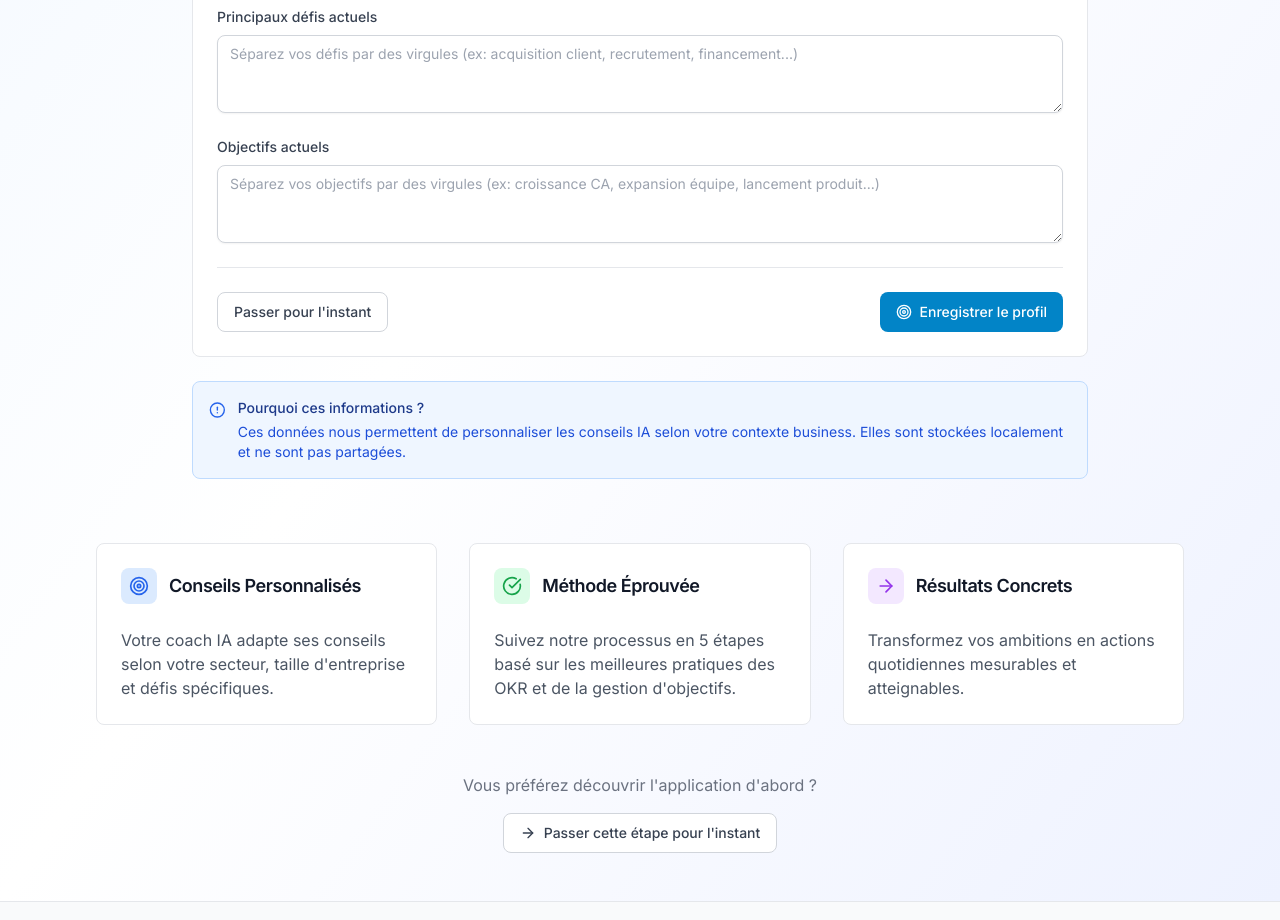
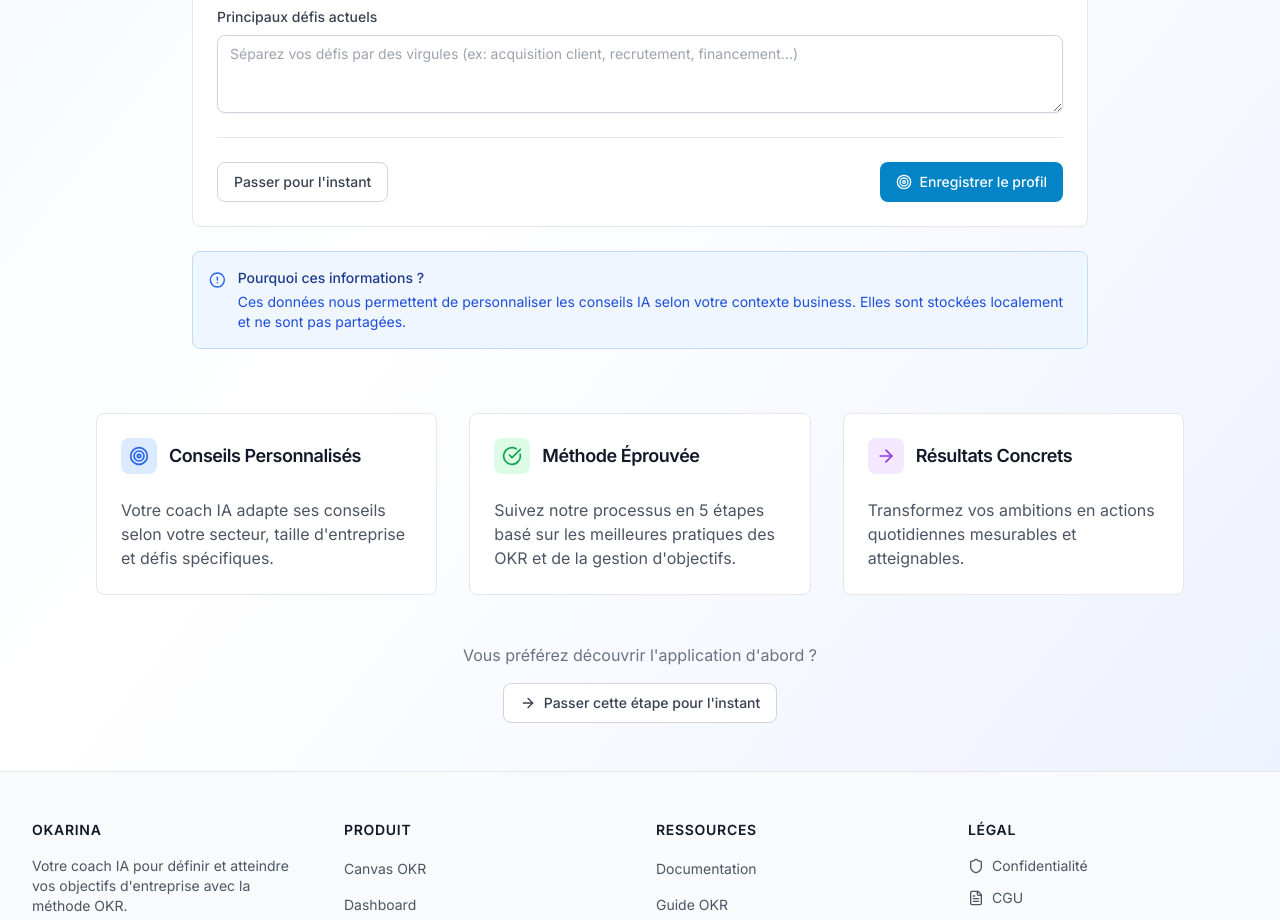
Before and after one commit to Eric-Hei/OKaRina, a Next.js app: page /onboarding in a window 1280 px wide. Shown: the part 920-1840 px from the top of the page. Built offline with nearby package versions, Linux system fonts and the light colour scheme.

Commit message:
feat: Suppression du bloc 'Objectifs actuels' du profil d'entreprise
- Retrait du champ currentGoals du formulaire CompanyProfileForm
- Le champ reste dans le type CompanyProfile mais est initialisé à un tableau vide
- Simplification du formulaire de profil d'entreprise

```diff
--- a/src/components/ui/CompanyProfileForm.tsx
+++ b/src/components/ui/CompanyProfileForm.tsx
@@ -20,7 +20,6 @@ interface FormData {
   size: CompanySize;
   stage: CompanyStage;
   mainChallenges: string;
-  currentGoals: string;
   marketPosition: string;
   targetMarket: string;
   businessModel: string;
@@ -55,7 +54,6 @@ export const CompanyProfileForm: React.FC<CompanyProfileFormProps> = ({
       size: initialData?.size || CompanySize.STARTUP,
       stage: initialData?.stage || CompanyStage.EARLY_STAGE,
       mainChallenges: initialData?.mainChallenges?.join(', ') || '',
-      currentGoals: initialData?.currentGoals?.join(', ') || '',
       marketPosition: initialData?.marketPosition || '',
       targetMarket: initialData?.targetMarket || '',
       businessModel: initialData?.businessModel || '',
@@ -66,7 +64,7 @@ export const CompanyProfileForm: React.FC<CompanyProfileFormProps> = ({
     const companyProfile: CompanyProfile = {
       ...data,
       mainChallenges: data.mainChallenges.split(',').map(s => s.trim()).filter(Boolean),
-      currentGoals: data.currentGoals.split(',').map(s => s.trim()).filter(Boolean),
+      currentGoals: [], // Champ supprimé du formulaire mais conservé dans le type
     };
     onSubmit(companyProfile);
   };
@@ -201,18 +199,6 @@ export const CompanyProfileForm: React.FC<CompanyProfileFormProps> = ({
                   {...register('mainChallenges')}
                 />
               </div>
-
-              <div>
-                <label className="block text-sm font-medium text-gray-700 mb-2">
-                  Objectifs actuels
-                </label>
-                <textarea
-                  rows={3}
-                  placeholder="Séparez vos objectifs par des virgules (ex: croissance CA, expansion équipe, lancement produit...)"
-                  className="block w-full rounded-lg border border-gray-300 px-3 py-2 text-sm shadow-sm transition-colors focus:border-primary-500 focus:outline-none focus:ring-1 focus:ring-primary-500"
-                  {...register('currentGoals')}
-                />
-              </div>
             </div>
 
             {/* Actions */}
```
